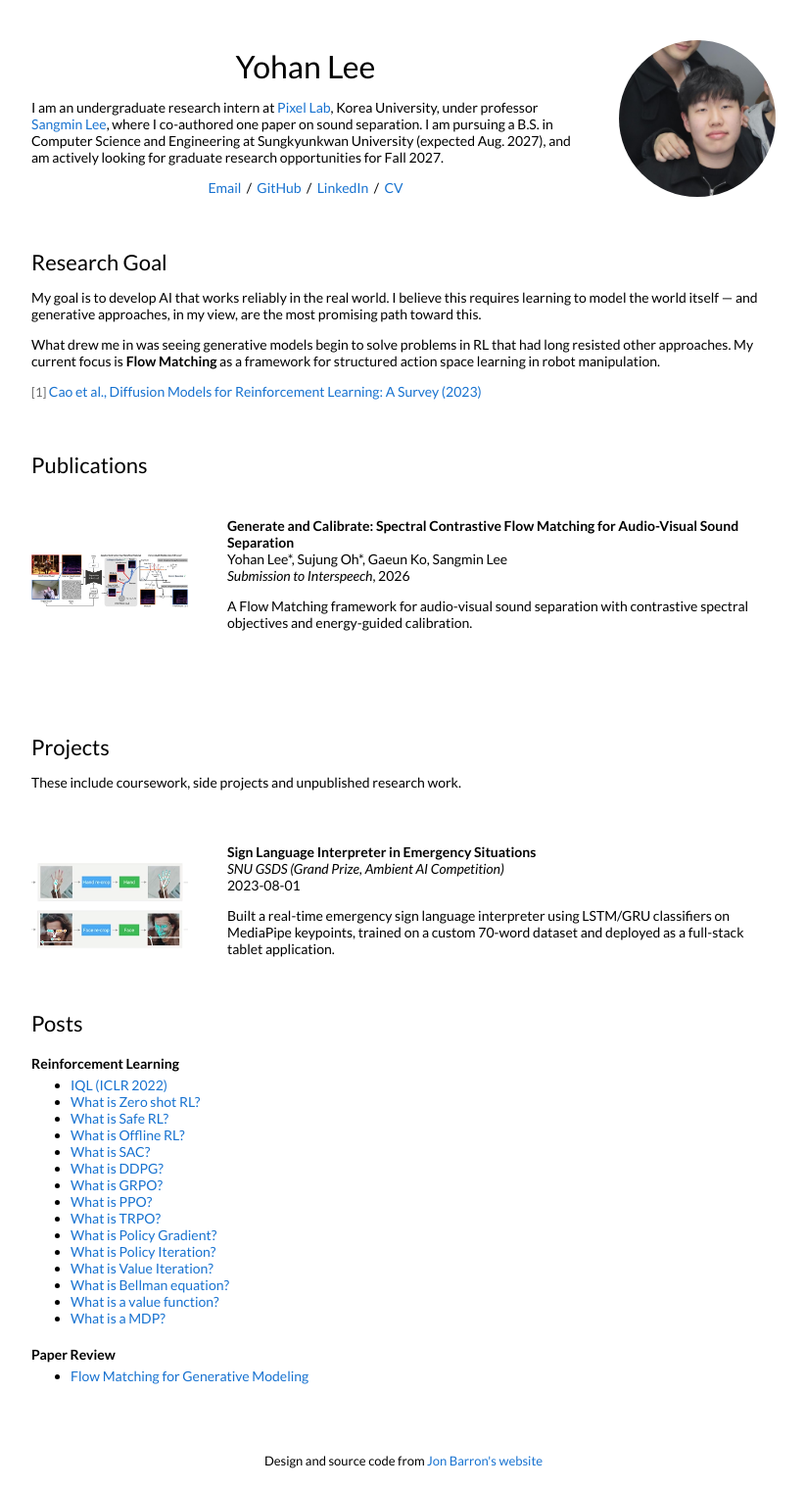
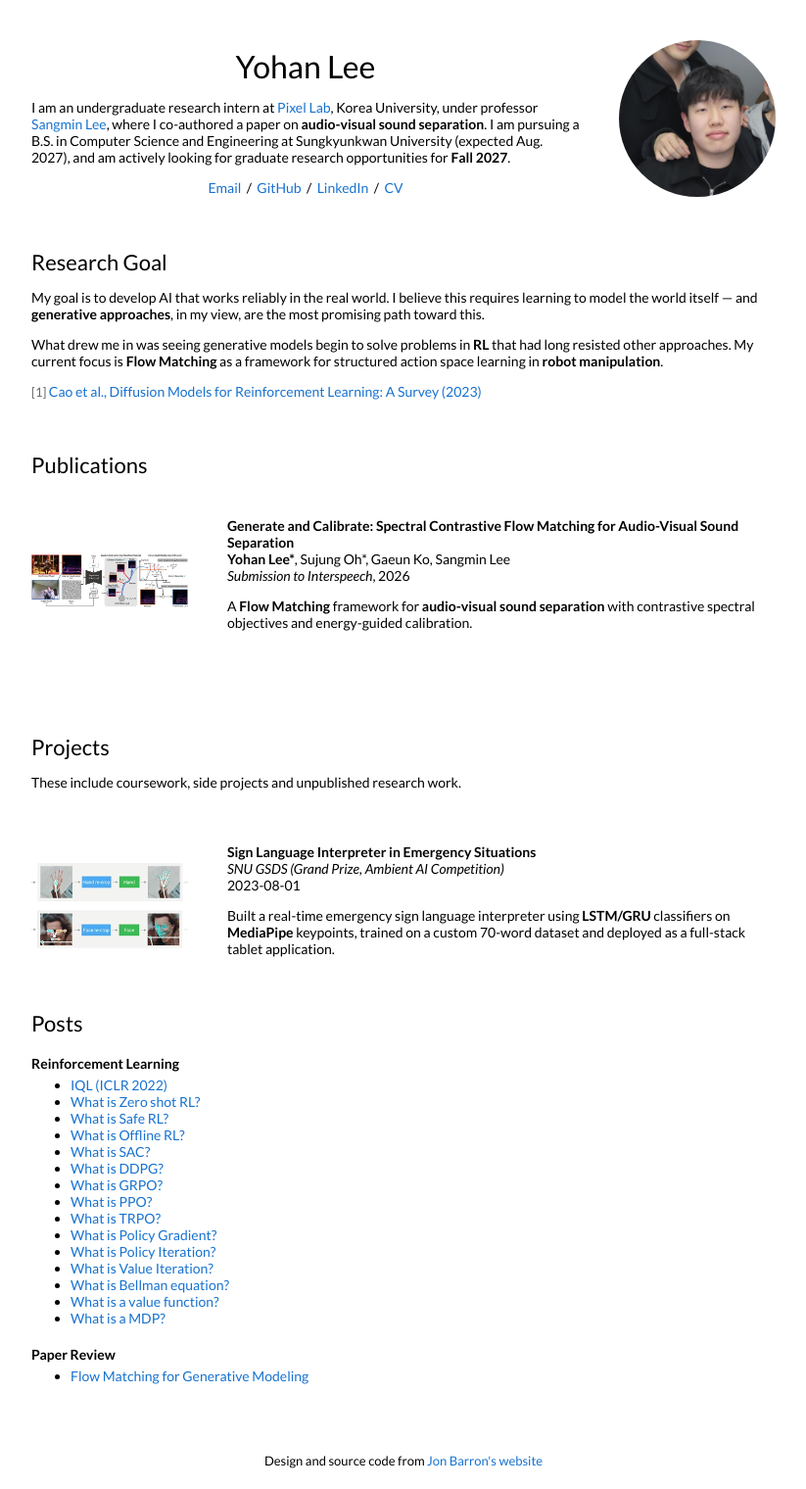
Before and after one commit to yh-lee01/yh-lee01.github.io, a Jekyll site: the page built from _posts/2026-01-01-pub-SCFM.md, in a window 1280 px wide. Shown: the whole page at 98% size, without its empty margins (228-1051 px from the left). Built offline with Jekyll 4.4.1, drawn with Linux system fonts in a browser that asks for light colours.

Commit message:
Bold key terms across bio, research goal, publications, and projects

```diff
--- a/_data/profile.yml
+++ b/_data/profile.yml
@@ -14,7 +14,7 @@ links:
 
 # 프로필 소개 문단 (HTML 사용 가능, 문단별로 - 로 구분)
 bio:
-  - 'I am an undergraduate research intern at <a href="https://sites.google.com/view/pixel-lab-ai/home">Pixel Lab</a>, Korea University, under professor <a href="https://sites.google.com/view/sangmin-lee/home">Sangmin Lee</a>, where I co-authored one paper on sound separation. I am pursuing a B.S. in Computer Science and Engineering at Sungkyunkwan University (expected Aug. 2027), and am actively looking for graduate research opportunities for Fall 2027.'
+  - 'I am an undergraduate research intern at <a href="https://sites.google.com/view/pixel-lab-ai/home">Pixel Lab</a>, Korea University, under professor <a href="https://sites.google.com/view/sangmin-lee/home">Sangmin Lee</a>, where I co-authored a paper on <strong>audio-visual sound separation</strong>. I am pursuing a B.S. in Computer Science and Engineering at Sungkyunkwan University (expected Aug. 2027), and am actively looking for graduate research opportunities for <strong>Fall 2027</strong>.'
 
 # ============================================================
 # Research 섹션
@@ -23,8 +23,8 @@ bio:
 research_goal:
   title: "Research Goal"
   paragraphs:
-    - "My goal is to develop AI that works reliably in the real world. I believe this requires learning to model the world itself — and generative approaches, in my view, are the most promising path toward this."
-    - "What drew me in was seeing generative models begin to solve problems in RL that had long resisted other approaches. My current focus is <strong>Flow Matching</strong> as a framework for structured action space learning in robot manipulation."
+    - "My goal is to develop AI that works reliably in the real world. I believe this requires learning to model the world itself — and <strong>generative approaches</strong>, in my view, are the most promising path toward this."
+    - "What drew me in was seeing generative models begin to solve problems in <strong>RL</strong> that had long resisted other approaches. My current focus is <strong>Flow Matching</strong> as a framework for structured action space learning in <strong>robot manipulation</strong>."
   references:
     - title: "Cao et al., Diffusion Models for Reinforcement Learning: A Survey (2023)"
       url: "https://arxiv.org/abs/2311.01223"
--- a/_posts/2026-01-01-pub-SCFM.md
+++ b/_posts/2026-01-01-pub-SCFM.md
@@ -4,8 +4,8 @@ title: "Generate and Calibrate: Spectral Contrastive Flow Matching for Audio-Vis
 date: 2026-01-01 +00:00
 image: /images/scfm.jpg
 categories: publications
-authors: "Yohan Lee*, Sujung Oh*, Gaeun Ko, Sangmin Lee"
+authors: "<strong>Yohan Lee*</strong>, Sujung Oh*, Gaeun Ko, Sangmin Lee"
 venue: "Submission to Interspeech"
 ---
 
-A Flow Matching framework for audio-visual sound separation with contrastive spectral objectives and energy-guided calibration.
+A <strong>Flow Matching</strong> framework for <strong>audio-visual sound separation</strong> with contrastive spectral objectives and energy-guided calibration.
```
Also changed, not shown: _posts/2023-08-01-sign-language-interpreter.md (+1 -1 lines).
